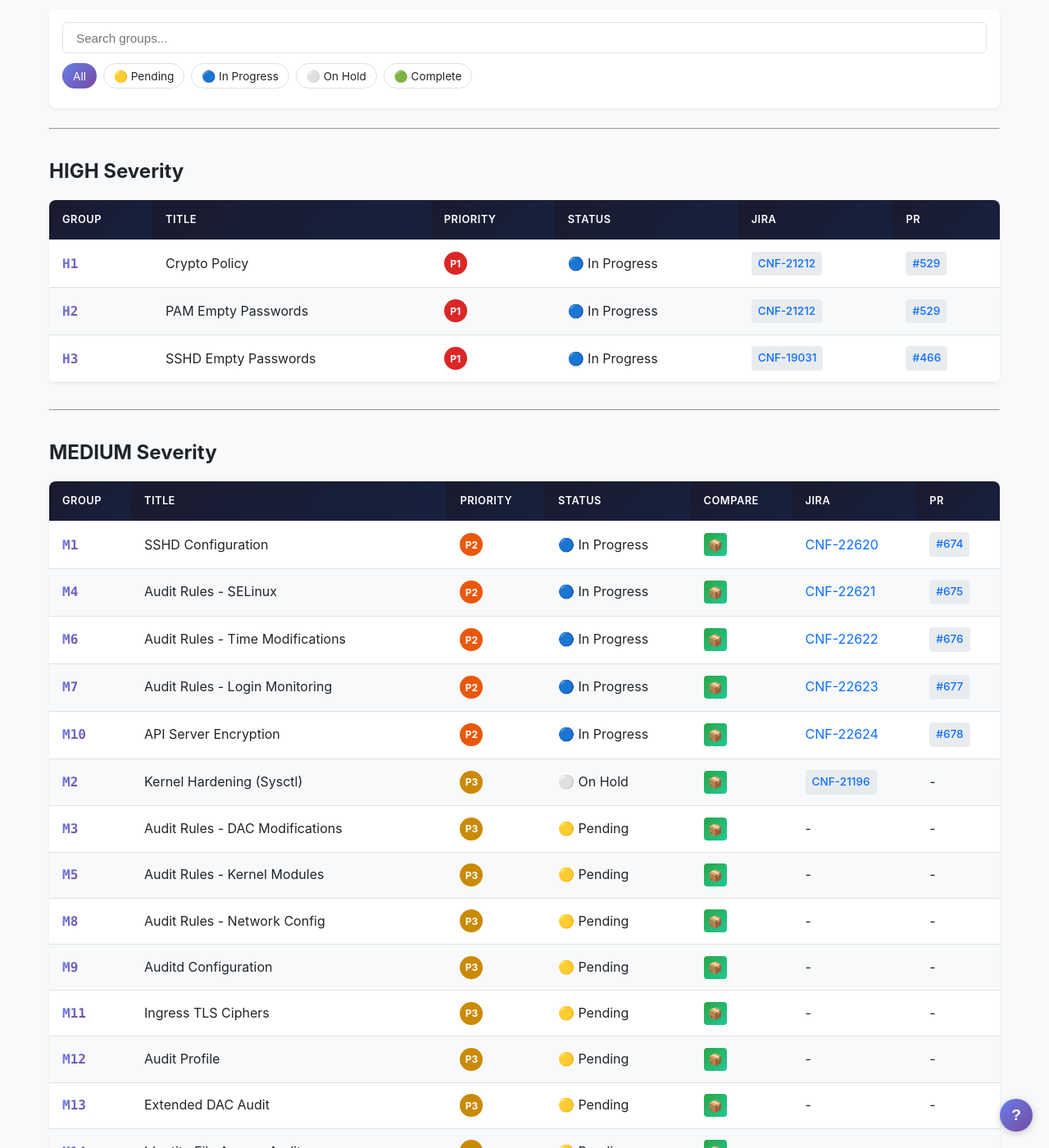
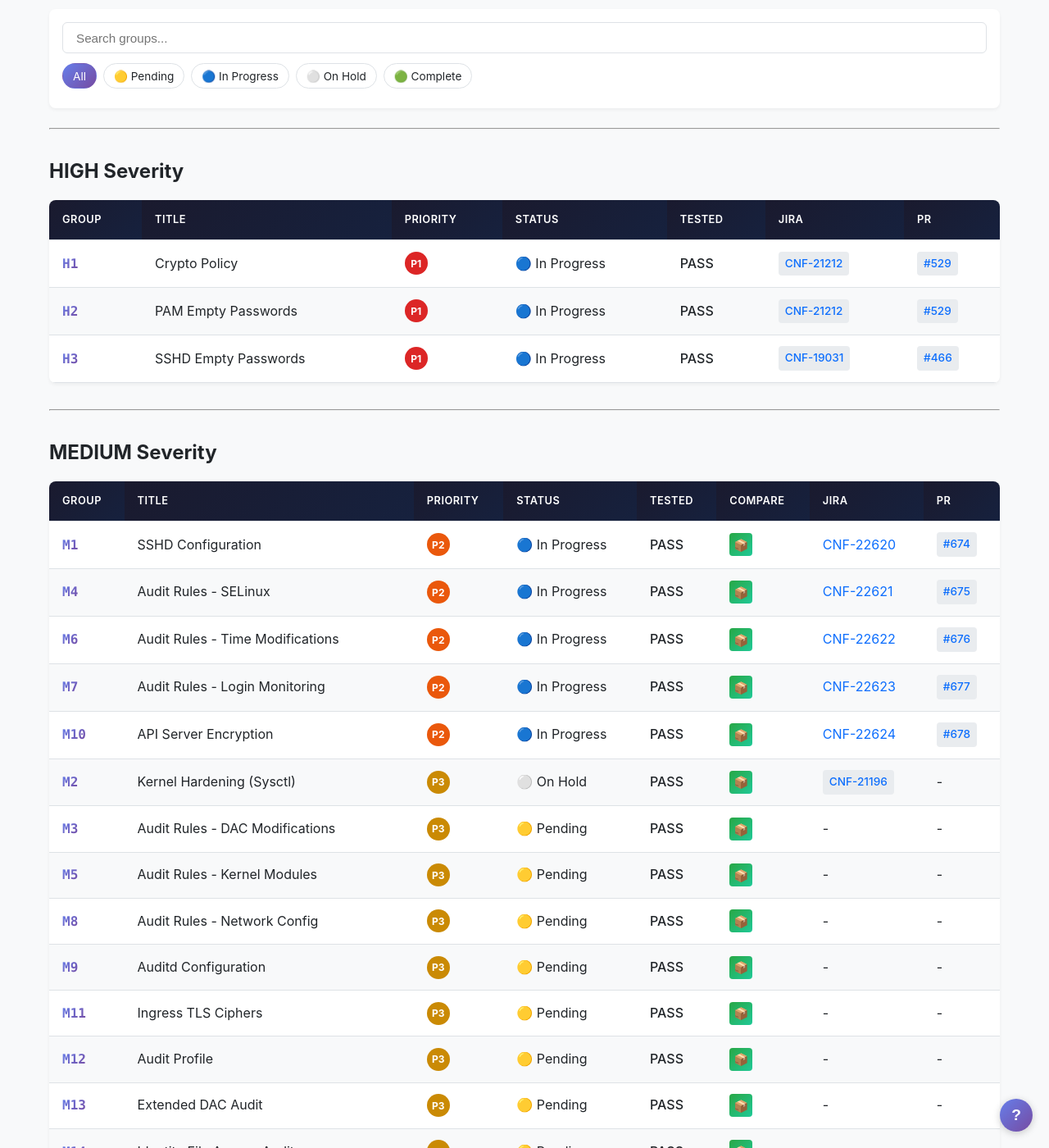
Before and after one commit to sebrandon1/compliance-scripts, a Jekyll site: the page built from docs/versions/4.22/groups/index.md, in a window 1280 px wide and 1400 px high, scrolled down 302 px. Shown: the whole window at 82% size. Built offline with Jekyll 4.4.1, drawn with Linux system fonts in a browser that asks for light colours; some of the changed text lies outside the part shown.

Commit message:
Add OCP 4.22 test results to dashboard (32 PASS, 1 FAIL, 1 WARN)

```diff
--- a/docs/versions/4.22/groups/index.md
+++ b/docs/versions/4.22/groups/index.md
@@ -27,57 +27,57 @@
 
 ## HIGH Severity
 
-| Group | Title | Priority | Status | Jira | PR |
-|-------|-------|----------|--------|------|-----|
-| [H1](H1.html) | Crypto Policy | <span class="priority-score p1">P1</span> | 🔵 In Progress | [CNF-21212](https://issues.redhat.com/browse/CNF-21212) | [#529](https://github.com/openshift-kni/telco-reference/pull/529) |
-| [H2](H2.html) | PAM Empty Passwords | <span class="priority-score p1">P1</span> | 🔵 In Progress | [CNF-21212](https://issues.redhat.com/browse/CNF-21212) | [#529](https://github.com/openshift-kni/telco-reference/pull/529) |
-| [H3](H3.html) | SSHD Empty Passwords | <span class="priority-score p1">P1</span> | 🔵 In Progress | [CNF-19031](https://issues.redhat.com/browse/CNF-19031) | [#466](https://github.com/openshift-kni/telco-reference/pull/466) |
+| Group | Title | Priority | Status | Tested | Jira | PR |
+|-------|-------|----------|--------|--------|------|-----|
+| [H1](H1.html) | Crypto Policy | <span class="priority-score p1">P1</span> | 🔵 In Progress | PASS | [CNF-21212](https://issues.redhat.com/browse/CNF-21212) | [#529](https://github.com/openshift-kni/telco-reference/pull/529) |
+| [H2](H2.html) | PAM Empty Passwords | <span class="priority-score p1">P1</span> | 🔵 In Progress | PASS | [CNF-21212](https://issues.redhat.com/browse/CNF-21212) | [#529](https://github.com/openshift-kni/telco-reference/pull/529) |
+| [H3](H3.html) | SSHD Empty Passwords | <span class="priority-score p1">P1</span> | 🔵 In Progress | PASS | [CNF-19031](https://issues.redhat.com/browse/CNF-19031) | [#466](https://github.com/openshift-kni/telco-reference/pull/466) |
 
 ---
 
 ## MEDIUM Severity
 
-| Group | Title | Priority | Status | Compare | Jira | PR |
-|-------|-------|----------|--------|---------|------|-----|
-| [M1](M1.html) | SSHD Configuration | <span class="priority-score p2">P2</span> | 🔵 In Progress | [📦](https://github.com/openshift-kni/telco-reference/compare/main...sebrandon1:telco-reference:compliance/4.22/m1-sshd-medium) | [CNF-22620](https://redhat.atlassian.net/browse/CNF-22620) | [#674](https://github.com/openshift-kni/telco-reference/pull/674) |
-| [M4](M4.html) | Audit Rules - SELinux | <span class="priority-score p2">P2</span> | 🔵 In Progress | [📦](https://github.com/openshift-kni/telco-reference/compare/main...sebrandon1:telco-reference:compliance/4.22/m4-audit-selinux) | [CNF-22621](https://redhat.atlassian.net/browse/CNF-22621) | [#675](https://github.com/openshift-kni/telco-reference/pull/675) |
-| [M6](M6.html) | Audit Rules - Time Modifications | <span class="priority-score p2">P2</span> | 🔵 In Progress | [📦](https://github.com/openshift-kni/telco-reference/compare/main...sebrandon1:telco-reference:compliance/4.22/m6-audit-time) | [CNF-22622](https://redhat.atlassian.net/browse/CNF-22622) | [#676](https://github.com/openshift-kni/telco-reference/pull/676) |
-| [M7](M7.html) | Audit Rules - Login Monitoring | <span class="priority-score p2">P2</span> | 🔵 In Progress | [📦](https://github.com/openshift-kni/telco-reference/compare/main...sebrandon1:telco-reference:compliance/4.22/m7-audit-login) | [CNF-22623](https://redhat.atlassian.net/browse/CNF-22623) | [#677](https://github.com/openshift-kni/telco-reference/pull/677) |
-| [M10](M10.html) | API Server Encryption | <span class="priority-score p2">P2</span> | 🔵 In Progress | [📦](https://github.com/openshift-kni/telco-reference/compare/main...sebrandon1:telco-reference:compliance/4.22/m10-api-encryption) | [CNF-22624](https://redhat.atlassian.net/browse/CNF-22624) | [#678](https://github.com/openshift-kni/telco-reference/pull/678) |
-| [M2](M2.html) | Kernel Hardening (Sysctl) | <span class="priority-score p3">P3</span> | ⚪ On Hold | [📦](https://github.com/openshift-kni/telco-reference/compare/main...sebrandon1:telco-reference:compliance/4.22/m2-kernel-sysctl) | [CNF-21196](https://issues.redhat.com/browse/CNF-21196) | - |
-| [M3](M3.html) | Audit Rules - DAC Modifications | <span class="priority-score p3">P3</span> | 🟡 Pending | [📦](https://github.com/openshift-kni/telco-reference/compare/main...sebrandon1:telco-reference:compliance/4.22/m3-audit-dac) | - | - |
-| [M5](M5.html) | Audit Rules - Kernel Modules | <span class="priority-score p3">P3</span> | 🟡 Pending | [📦](https://github.com/openshift-kni/telco-reference/compare/main...sebrandon1:telco-reference:compliance/4.22/m5-audit-modules) | - | - |
-| [M8](M8.html) | Audit Rules - Network Config | <span class="priority-score p3">P3</span> | 🟡 Pending | [📦](https://github.com/openshift-kni/telco-reference/compare/main...sebrandon1:telco-reference:compliance/4.22/m8-audit-network) | - | - |
-| [M9](M9.html) | Auditd Configuration | <span class="priority-score p3">P3</span> | 🟡 Pending | [📦](https://github.com/openshift-kni/telco-reference/compare/main...sebrandon1:telco-reference:compliance/4.22/m9-auditd-config) | - | - |
-| [M11](M11.html) | Ingress TLS Ciphers | <span class="priority-score p3">P3</span> | 🟡 Pending | [📦](https://github.com/openshift-kni/telco-reference/compare/main...sebrandon1:telco-reference:compliance/4.22/m11-ingress-tls) | - | - |
-| [M12](M12.html) | Audit Profile | <span class="priority-score p3">P3</span> | 🟡 Pending | [📦](https://github.com/openshift-kni/telco-reference/compare/main...sebrandon1:telco-reference:compliance/4.22/m12-audit-profile) | - | - |
-| [M13](M13.html) | Extended DAC Audit | <span class="priority-score p3">P3</span> | 🟡 Pending | [📦](https://github.com/openshift-kni/telco-reference/compare/main...sebrandon1:telco-reference:compliance/4.22/m13-audit-dac-ext) | - | - |
-| [M14](M14.html) | Identity File Access Audit | <span class="priority-score p3">P3</span> | 🟡 Pending | [📦](https://github.com/openshift-kni/telco-reference/compare/main...sebrandon1:telco-reference:compliance/4.22/m14-audit-identity) | - | - |
-| [M15](M15.html) | File Deletion Audit | <span class="priority-score p3">P3</span> | 🟡 Pending | [📦](https://github.com/openshift-kni/telco-reference/compare/main...sebrandon1:telco-reference:compliance/4.22/m15-audit-file-deletion) | - | - |
-| [M16](M16.html) | Unsuccessful File Modification Audit | <span class="priority-score p3">P3</span> | 🟡 Pending | [📦](https://github.com/openshift-kni/telco-reference/compare/main...sebrandon1:telco-reference:compliance/4.22/m16-audit-unsuccessful) | - | - |
-| [M17](M17.html) | Privileged Commands Audit | <span class="priority-score p3">P3</span> | 🟡 Pending | [📦](https://github.com/openshift-kni/telco-reference/compare/main...sebrandon1:telco-reference:compliance/4.22/m17-audit-privileged) | - | - |
-| [M18](M18.html) | Session & MAC Audit | <span class="priority-score p3">P3</span> | 🟡 Pending | [📦](https://github.com/openshift-kni/telco-reference/compare/main...sebrandon1:telco-reference:compliance/4.22/m18-audit-session-mac) | - | - |
-| [M19](M19.html) | Usergroup Modification Audit | <span class="priority-score p3">P3</span> | 🟡 Pending | [📦](https://github.com/openshift-kni/telco-reference/compare/main...sebrandon1:telco-reference:compliance/4.22/m19-audit-usergroup) | - | - |
-| [M20](M20.html) | Auditd Data Retention | <span class="priority-score p3">P3</span> | 🟡 Pending | [📦](https://github.com/openshift-kni/telco-reference/compare/main...sebrandon1:telco-reference:compliance/4.22/m20-auditd-retention) | - | - |
-| [M21](M21.html) | Kernel Module Blacklist | <span class="priority-score p3">P3</span> | 🟡 Pending | [📦](https://github.com/openshift-kni/telco-reference/compare/main...sebrandon1:telco-reference:compliance/4.22/m21-kernel-modules) | - | - |
-| [M22](M22.html) | Network Sysctl Hardening | <span class="priority-score p3">P3</span> | 🟡 Pending | [📦](https://github.com/openshift-kni/telco-reference/compare/main...sebrandon1:telco-reference:compliance/4.22/m22-net-sysctl) | - | - |
-| [M23](M23.html) | Kernel Sysctl Extended | <span class="priority-score p3">P3</span> | 🟡 Pending | [📦](https://github.com/openshift-kni/telco-reference/compare/main...sebrandon1:telco-reference:compliance/4.22/m23-kernel-sysctl-ext) | - | - |
-| [M24](M24.html) | CoreOS Kernel Arguments | <span class="priority-score p3">P3</span> | 🟡 Pending | [📦](https://github.com/openshift-kni/telco-reference/compare/main...sebrandon1:telco-reference:compliance/4.22/m24-coreos-kernel-args) | - | - |
-| [M25](M25.html) | Chrony/NTP Configuration | <span class="priority-score p3">P3</span> | 🟡 Pending | [📦](https://github.com/openshift-kni/telco-reference/compare/main...sebrandon1:telco-reference:compliance/4.22/m25-chrony) | - | - |
-| [M26](M26.html) | Systemd Hardening | <span class="priority-score p3">P3</span> | 🟡 Pending | [📦](https://github.com/openshift-kni/telco-reference/compare/main...sebrandon1:telco-reference:compliance/4.22/m26-systemd) | - | - |
-| [M27](M27.html) | SSHD Moderate Extensions | <span class="priority-score p3">P3</span> | 🟡 Pending | [📦](https://github.com/openshift-kni/telco-reference/compare/main...sebrandon1:telco-reference:compliance/4.22/m27-sshd-moderate) | - | - |
-| [M28](M28.html) | USBGuard | <span class="priority-score p3">P3</span> | 🟡 Pending | [📦](https://github.com/openshift-kni/telco-reference/compare/main...sebrandon1:telco-reference:compliance/4.22/m28-usbguard) | - | - |
-| [M29](M29.html) | System Access Controls | <span class="priority-score p3">P3</span> | 🟡 Pending | [📦](https://github.com/openshift-kni/telco-reference/compare/main...sebrandon1:telco-reference:compliance/4.22/m29-access-controls) | - | - |
-| [M30](M30.html) | OAuth Configuration | <span class="priority-score p3">P3</span> | 🟡 Pending | [📦](https://github.com/openshift-kni/telco-reference/compare/main...sebrandon1:telco-reference:compliance/4.22/m30-oauth) | - | - |
+| Group | Title | Priority | Status | Tested | Compare | Jira | PR |
+|-------|-------|----------|--------|--------|---------|------|-----|
+| [M1](M1.html) | SSHD Configuration | <span class="priority-score p2">P2</span> | 🔵 In Progress | PASS | [📦](https://github.com/openshift-kni/telco-reference/compare/main...sebrandon1:telco-reference:compliance/4.22/m1-sshd-medium) | [CNF-22620](https://redhat.atlassian.net/browse/CNF-22620) | [#674](https://github.com/openshift-kni/telco-reference/pull/674) |
+| [M4](M4.html) | Audit Rules - SELinux | <span class="priority-score p2">P2</span> | 🔵 In Progress | PASS | [📦](https://github.com/openshift-kni/telco-reference/compare/main...sebrandon1:telco-reference:compliance/4.22/m4-audit-selinux) | [CNF-22621](https://redhat.atlassian.net/browse/CNF-22621) | [#675](https://github.com/openshift-kni/telco-reference/pull/675) |
+| [M6](M6.html) | Audit Rules - Time Modifications | <span class="priority-score p2">P2</span> | 🔵 In Progress | PASS | [📦](https://github.com/openshift-kni/telco-reference/compare/main...sebrandon1:telco-reference:compliance/4.22/m6-audit-time) | [CNF-22622](https://redhat.atlassian.net/browse/CNF-22622) | [#676](https://github.com/openshift-kni/telco-reference/pull/676) |
+| [M7](M7.html) | Audit Rules - Login Monitoring | <span class="priority-score p2">P2</span> | 🔵 In Progress | PASS | [📦](https://github.com/openshift-kni/telco-reference/compare/main...sebrandon1:telco-reference:compliance/4.22/m7-audit-login) | [CNF-22623](https://redhat.atlassian.net/browse/CNF-22623) | [#677](https://github.com/openshift-kni/telco-reference/pull/677) |
+| [M10](M10.html) | API Server Encryption | <span class="priority-score p2">P2</span> | 🔵 In Progress | PASS | [📦](https://github.com/openshift-kni/telco-reference/compare/main...sebrandon1:telco-reference:compliance/4.22/m10-api-encryption) | [CNF-22624](https://redhat.atlassian.net/browse/CNF-22624) | [#678](https://github.com/openshift-kni/telco-reference/pull/678) |
+| [M2](M2.html) | Kernel Hardening (Sysctl) | <span class="priority-score p3">P3</span> | ⚪ On Hold | PASS | [📦](https://github.com/openshift-kni/telco-reference/compare/main...sebrandon1:telco-reference:compliance/4.22/m2-kernel-sysctl) | [CNF-21196](https://issues.redhat.com/browse/CNF-21196) | - |
+| [M3](M3.html) | Audit Rules - DAC Modifications | <span class="priority-score p3">P3</span> | 🟡 Pending | PASS | [📦](https://github.com/openshift-kni/telco-reference/compare/main...sebrandon1:telco-reference:compliance/4.22/m3-audit-dac) | - | - |
+| [M5](M5.html) | Audit Rules - Kernel Modules | <span class="priority-score p3">P3</span> | 🟡 Pending | PASS | [📦](https://github.com/openshift-kni/telco-reference/compare/main...sebrandon1:telco-reference:compliance/4.22/m5-audit-modules) | - | - |
+| [M8](M8.html) | Audit Rules - Network Config | <span class="priority-score p3">P3</span> | 🟡 Pending | PASS | [📦](https://github.com/openshift-kni/telco-reference/compare/main...sebrandon1:telco-reference:compliance/4.22/m8-audit-network) | - | - |
+| [M9](M9.html) | Auditd Configuration | <span class="priority-score p3">P3</span> | 🟡 Pending | PASS | [📦](https://github.com/openshift-kni/telco-reference/compare/main...sebrandon1:telco-reference:compliance/4.22/m9-auditd-config) | - | - |
+| [M11](M11.html) | Ingress TLS Ciphers | <span class="priority-score p3">P3</span> | 🟡 Pending | PASS | [📦](https://github.com/openshift-kni/telco-reference/compare/main...sebrandon1:telco-reference:compliance/4.22/m11-ingress-tls) | - | - |
+| [M12](M12.html) | Audit Profile | <span class="priority-score p3">P3</span> | 🟡 Pending | PASS | [📦](https://github.com/openshift-kni/telco-reference/compare/main...sebrandon1:telco-reference:compliance/4.22/m12-audit-profile) | - | - |
+| [M13](M13.html) | Extended DAC Audit | <span class="priority-score p3">P3</span> | 🟡 Pending | PASS | [📦](https://github.com/openshift-kni/telco-reference/compare/main...sebrandon1:telco-reference:compliance/4.22/m13-audit-dac-ext) | - | - |
+| [M14](M14.html) | Identity File Access Audit | <span class="priority-score p3">P3</span> | 🟡 Pending | PASS | [📦](https://github.com/openshift-kni/telco-reference/compare/main...sebrandon1:telco-reference:compliance/4.22/m14-audit-identity) | - | - |
+| [M15](M15.html) | File Deletion Audit | <span class="priority-score p3">P3</span> | 🟡 Pending | PASS | [📦](https://github.com/openshift-kni/telco-reference/compare/main...sebrandon1:telco-reference:compliance/4.22/m15-audit-file-deletion) | - | - |
+| [M16](M16.html) | Unsuccessful File Modification Audit | <span class="priority-score p3">P3</span> | 🟡 Pending | PASS | [📦](https://github.com/openshift-kni/telco-reference/compare/main...sebrandon1:telco-reference:compliance/4.22/m16-audit-unsuccessful) | - | - |
+| [M17](M17.html) | Privileged Commands Audit | <span class="priority-score p3">P3</span> | 🟡 Pending | PASS | [📦](https://github.com/openshift-kni/telco-reference/compare/main...sebrandon1:telco-reference:compliance/4.22/m17-audit-privileged) | - | - |
+| [M18](M18.html) | Session & MAC Audit | <span class="priority-score p3">P3</span> | 🟡 Pending | PASS | [📦](https://github.com/openshift-kni/telco-reference/compare/main...sebrandon1:telco-reference:compliance/4.22/m18-audit-session-mac) | - | - |
+| [M19](M19.html) | Usergroup Modification Audit | <span class="priority-score p3">P3</span> | 🟡 Pending | PASS | [📦](https://github.com/openshift-kni/telco-reference/compare/main...sebrandon1:telco-reference:compliance/4.22/m19-audit-usergroup) | - | - |
+| [M20](M20.html) | Auditd Data Retention | <span class="priority-score p3">P3</span> | 🟡 Pending | PASS | [📦](https://github.com/openshift-kni/telco-reference/compare/main...sebrandon1:telco-reference:compliance/4.22/m20-auditd-retention) | - | - |
+| [M21](M21.html) | Kernel Module Blacklist | <span class="priority-score p3">P3</span> | 🟡 Pending | PASS | [📦](https://github.com/openshift-kni/telco-reference/compare/main...sebrandon1:telco-reference:compliance/4.22/m21-kernel-modules) | - | - |
+| [M22](M22.html) | Network Sysctl Hardening | <span class="priority-score p3">P3</span> | 🟡 Pending | PASS | [📦](https://github.com/openshift-kni/telco-reference/compare/main...sebrandon1:telco-reference:compliance/4.22/m22-net-sysctl) | - | - |
+| [M23](M23.html) | Kernel Sysctl Extended | <span class="priority-score p3">P3</span> | 🟡 Pending | PASS | [📦](https://github.com/openshift-kni/telco-reference/compare/main...sebrandon1:telco-reference:compliance/4.22/m23-kernel-sysctl-ext) | - | - |
+| [M24](M24.html) | CoreOS Kernel Arguments | <span class="priority-score p3">P3</span> | 🟡 Pending | PASS | [📦](https://github.com/openshift-kni/telco-reference/compare/main...sebrandon1:telco-reference:compliance/4.22/m24-coreos-kernel-args) | - | - |
+| [M25](M25.html) | Chrony/NTP Configuration | <span class="priority-score p3">P3</span> | 🟡 Pending | PASS | [📦](https://github.com/openshift-kni/telco-reference/compare/main...sebrandon1:telco-reference:compliance/4.22/m25-chrony) | - | - |
+| [M26](M26.html) | Systemd Hardening | <span class="priority-score p3">P3</span> | 🟡 Pending | PASS | [📦](https://github.com/openshift-kni/telco-reference/compare/main...sebrandon1:telco-reference:compliance/4.22/m26-systemd) | - | - |
+| [M27](M27.html) | SSHD Moderate Extensions | <span class="priority-score p3">P3</span> | 🟡 Pending | PASS | [📦](https://github.com/openshift-kni/telco-reference/compare/main...sebrandon1:telco-reference:compliance/4.22/m27-sshd-moderate) | - | - |
+| [M28](M28.html) | USBGuard | <span class="priority-score p3">P3</span> | 🟡 Pending | WARN | [📦](https://github.com/openshift-kni/telco-reference/compare/main...sebrandon1:telco-reference:compliance/4.22/m28-usbguard) | - | - |
+| [M29](M29.html) | System Access Controls | <span class="priority-score p3">P3</span> | 🟡 Pending | PASS | [📦](https://github.com/openshift-kni/telco-reference/compare/main...sebrandon1:telco-reference:compliance/4.22/m29-access-controls) | - | - |
+| [M30](M30.html) | OAuth Configuration | <span class="priority-score p3">P3</span> | 🟡 Pending | PASS | [📦](https://github.com/openshift-kni/telco-reference/compare/main...sebrandon1:telco-reference:compliance/4.22/m30-oauth) | - | - |
 
 ---
 
 ## LOW Severity
 
-| Group | Title | Priority | Status | Compare | Jira | PR |
-|-------|-------|----------|--------|---------|------|-----|
-| [L1](L1.html) | SSHD LogLevel | <span class="priority-score p4">P4</span> | 🟡 Pending | [📦](https://github.com/openshift-kni/telco-reference/compare/main...sebrandon1:telco-reference:compliance/4.22/l1-sshd-loglevel) | - | - |
-| [L2](L2.html) | Sysctl dmesg_restrict | <span class="priority-score p4">P4</span> | 🟡 Pending | [📦](https://github.com/openshift-kni/telco-reference/compare/main...sebrandon1:telco-reference:compliance/4.22/l2-sysctl-dmesg) | - | - |
+| Group | Title | Priority | Status | Tested | Compare | Jira | PR |
+|-------|-------|----------|--------|--------|---------|------|-----|
+| [L1](L1.html) | SSHD LogLevel | <span class="priority-score p4">P4</span> | 🟡 Pending | FAIL | [📦](https://github.com/openshift-kni/telco-reference/compare/main...sebrandon1:telco-reference:compliance/4.22/l1-sshd-loglevel) | - | - |
+| [L2](L2.html) | Sysctl dmesg_restrict | <span class="priority-score p4">P4</span> | 🟡 Pending | PASS | [📦](https://github.com/openshift-kni/telco-reference/compare/main...sebrandon1:telco-reference:compliance/4.22/l2-sysctl-dmesg) | - | - |
 
 ---
 
```
